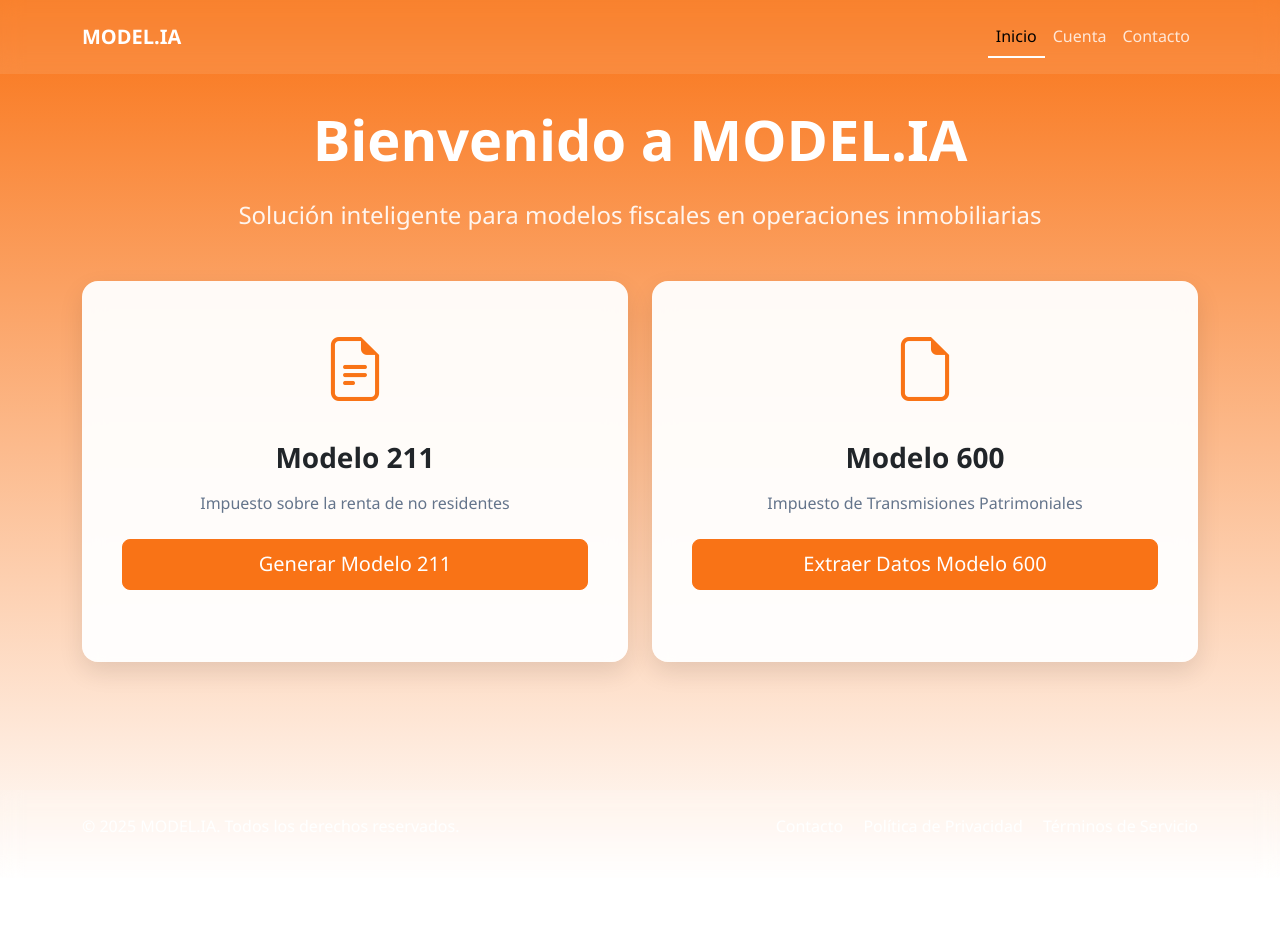
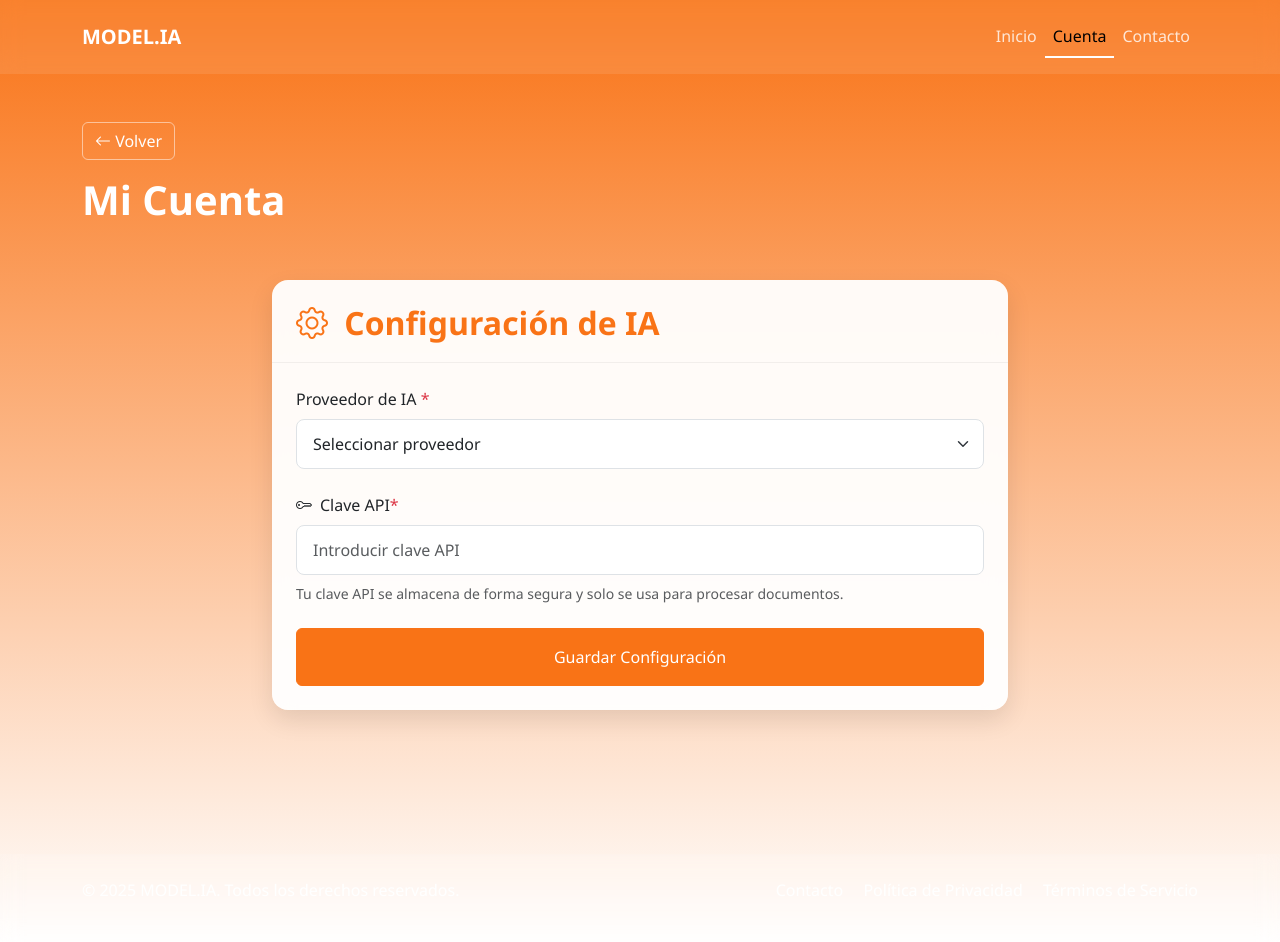
Before and after one commit to tobias101004/MODELIA, a FastAPI app: page / in a window 1280 px wide. Before the commit the page ends 830 px from the top, so only its background shows below. Run offline with FastAPI, Linux system fonts and the light colour scheme.

Commit message:
Update index.html

```diff
--- a/templates/index.html
+++ b/templates/index.html
@@ -3,7 +3,7 @@
 <head>
     <meta charset="UTF-8">
     <meta name="viewport" content="width=device-width, initial-scale=1.0">
-    <title>MODEL.IA - Procesamiento de Documentos Inmobiliarios</title>
+    <title>Mi Cuenta - MODEL.IA</title>
     <link href="https://cdn.jsdelivr.net/npm/bootstrap@5.3.0/dist/css/bootstrap.min.css" rel="stylesheet">
     <link rel="stylesheet" href="https://cdn.jsdelivr.net/npm/bootstrap-icons@1.10.0/font/bootstrap-icons.css">
     <style>
@@ -53,13 +53,7 @@
             box-shadow: 0 10px 25px rgba(0, 0, 0, 0.1);
             background-color: rgba(255, 255, 255, 0.95);
             backdrop-filter: blur(10px);
-            transition: transform 0.3s, box-shadow 0.3s;
             margin-bottom: 2rem;
-        }
-
-        .card:hover {
-            transform: translateY(-5px);
-            box-shadow: 0 15px 30px rgba(0, 0, 0, 0.15);
         }
 
         .card-header {
@@ -92,6 +86,16 @@
             box-shadow: 0 4px 8px rgba(0, 0, 0, 0.1);
         }
 
+        .btn-outline-light {
+            color: white;
+            border-color: rgba(255, 255, 255, 0.5);
+        }
+
+        .btn-outline-light:hover {
+            background-color: rgba(255, 255, 255, 0.1);
+            color: white;
+        }
+
         .footer {
             background-color: rgba(255, 255, 255, 0.1);
             backdrop-filter: blur(10px);
@@ -105,55 +109,53 @@
             text-decoration: none;
         }
 
-        .hero-container {
-            padding-top: 2rem;
-            padding-bottom: 4rem;
+        .page-title {
+            font-size: 2.5rem;
+            font-weight: 700;
+            color: white;
+            margin-bottom: 2rem;
         }
 
-        .hero-title {
-            font-size: 3.5rem;
-            font-weight: 800;
-            color: white;
+        .form-control {
+            padding: 0.75rem 1rem;
+            border-radius: 0.5rem;
+        }
+
+        .form-select {
+            padding: 0.75rem 1rem;
+            border-radius: 0.5rem;
+        }
+
+        .form-label {
+            font-weight: 500;
+            margin-bottom: 0.5rem;
+        }
+
+        .icon-label {
+            display: flex;
+            align-items: center;
+        }
+
+        .icon-label i {
+            margin-right: 0.5rem;
+        }
+
+        .required:after {
+            content: " *";
+            color: #dc3545;
+        }
+
+        /* Alerts */
+        .alert {
+            border-radius: 0.5rem;
+            padding: 1rem;
             margin-bottom: 1.5rem;
         }
 
-        .hero-subtitle {
-            font-size: 1.5rem;
-            color: rgba(255, 255, 255, 0.9);
-            margin-bottom: 3rem;
-        }
-
-        .model-card {
-            padding: 2.5rem;
-            text-align: center;
-            height: 100%;
-        }
-
-        .model-icon {
-            font-size: 4rem;
-            color: var(--primary-color);
-            margin-bottom: 1.5rem;
-        }
-
-        .model-title {
-            font-size: 1.75rem;
-            font-weight: 700;
-            margin-bottom: 1rem;
-        }
-
-        .model-description {
-            color: #64748b;
-            margin-bottom: 1.5rem;
-        }
-
-        /* Animation classes */
-        .fade-in {
-            animation: fadeIn 1s ease-in;
-        }
-
-        @keyframes fadeIn {
-            from { opacity: 0; transform: translateY(20px); }
-            to { opacity: 1; transform: translateY(0); }
+        .alert-success {
+            background-color: #d1e7dd;
+            border-color: #badbcc;
+            color: #0f5132;
         }
     </style>
 </head>
@@ -168,10 +170,10 @@
             <div class="collapse navbar-collapse" id="navbarNav">
                 <ul class="navbar-nav ms-auto">
                     <li class="nav-item">
-                        <a class="nav-link active" href="/">Inicio</a>
+                        <a class="nav-link" href="/">Inicio</a>
                     </li>
                     <li class="nav-item">
-                        <a class="nav-link" href="/cuenta">Cuenta</a>
+                        <a class="nav-link active" href="/cuenta">Cuenta</a>
                     </li>
                     <li class="nav-item">
                         <a class="nav-link" href="/contacto">Contacto</a>
@@ -181,31 +183,64 @@
         </div>
     </nav>
 
-    <!-- Hero Section -->
-    <div class="container hero-container text-center">
-        <h1 class="hero-title fade-in">Bienvenido a MODEL.IA</h1>
-        <p class="hero-subtitle fade-in">Solución inteligente para modelos fiscales en operaciones inmobiliarias</p>
+    <!-- Content -->
+    <div class="container py-5">
+        <div class="row mb-4">
+            <div class="col-md-6">
+                <a href="/" class="btn btn-outline-light mb-3">
+                    <i class="bi bi-arrow-left"></i> Volver
+                </a>
+                <h1 class="page-title">Mi Cuenta</h1>
+            </div>
+        </div>
 
-        <div class="row g-4">
-            <div class="col-md-6">
-                <div class="card model-card fade-in">
-                    <div class="model-icon">
-                        <i class="bi bi-file-earmark-text"></i>
+        <div class="row justify-content-center">
+            <div class="col-md-8">
+                <!-- Success alert (hidden by default) -->
+                <div id="success-alert" class="alert alert-success d-none">
+                    <i class="bi bi-check-circle me-2"></i>
+                    Configuración guardada correctamente
+                </div>
+
+                <div class="card">
+                    <div class="card-header">
+                        <h2 class="card-title">
+                            <i class="bi bi-gear me-2"></i>
+                            Configuración de IA
+                        </h2>
                     </div>
-                    <h2 class="model-title">Modelo 211</h2>
-                    <p class="model-description">Impuesto sobre la renta de no residentes</p>
-                    <a href="/modelo-211" class="btn btn-primary btn-lg">Generar Modelo 211</a>
-                </div>
-            </div>
+                    <div class="card-body">
+                        <form id="api-settings-form">
+                            <div class="mb-4">
+                                <label for="ai-provider" class="form-label required">Proveedor de IA</label>
+                                <select id="ai-provider" class="form-select" required>
+                                    <option value="">Seleccionar proveedor</option>
+                                    <option value="openai">OpenAI</option>
+                                    <option value="deepseek">DeepSeek</option>
+                                </select>
+                            </div>
 
-            <div class="col-md-6">
-                <div class="card model-card fade-in">
-                    <div class="model-icon">
-                        <i class="bi bi-file-earmark"></i>
+                            <div class="mb-4">
+                                <label for="api-key" class="form-label icon-label required">
+                                    <i class="bi bi-key"></i> Clave API
+                                </label>
+                                <input
+                                    type="password"
+                                    id="api-key"
+                                    class="form-control"
+                                    placeholder="Introducir clave API"
+                                    required
+                                >
+                                <div class="form-text text-muted mt-2">
+                                    Tu clave API se almacena de forma segura y solo se usa para procesar documentos.
+                                </div>
+                            </div>
+
+                            <button type="submit" class="btn btn-primary w-100 py-3">
+                                Guardar Configuración
+                            </button>
+                        </form>
                     </div>
-                    <h2 class="model-title">Modelo 600</h2>
-                    <p class="model-description">Impuesto de Transmisiones Patrimoniales</p>
-                    <a href="/modelo-600" class="btn btn-primary btn-lg">Extraer Datos Modelo 600</a>
                 </div>
             </div>
         </div>
@@ -229,5 +264,41 @@
 
     <!-- JavaScript -->
     <script src="https://cdn.jsdelivr.net/npm/bootstrap@5.3.0/dist/js/bootstrap.bundle.min.js"></script>
+    <script>
+        document.addEventListener('DOMContentLoaded', function() {
+            // Load saved settings
+            const aiProvider = localStorage.getItem('ai_provider');
+            const apiKey = localStorage.getItem('api_key');
+
+            if (aiProvider) {
+                document.getElementById('ai-provider').value = aiProvider;
+            }
+
+            if (apiKey) {
+                document.getElementById('api-key').value = apiKey;
+            }
+
+            // Handle form submission
+            document.getElementById('api-settings-form').addEventListener('submit', function(e) {
+                e.preventDefault();
+
+                const provider = document.getElementById('ai-provider').value;
+                const key = document.getElementById('api-key').value;
+
+                // Save to localStorage
+                localStorage.setItem('ai_provider', provider);
+                localStorage.setItem('api_key', key);
+
+                // Show success message
+                const alert = document.getElementById('success-alert');
+                alert.classList.remove('d-none');
+
+                // Hide the alert after 3 seconds
+                setTimeout(() => {
+                    alert.classList.add('d-none');
+                }, 3000);
+            });
+        });
+    </script>
 </body>
 </html>
```
